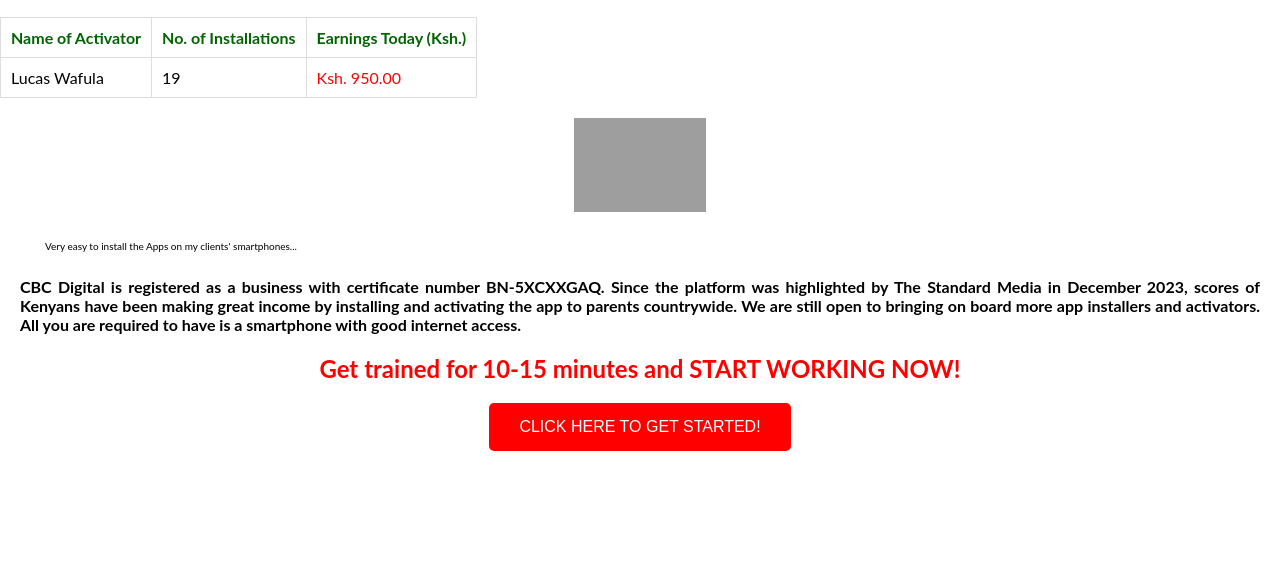
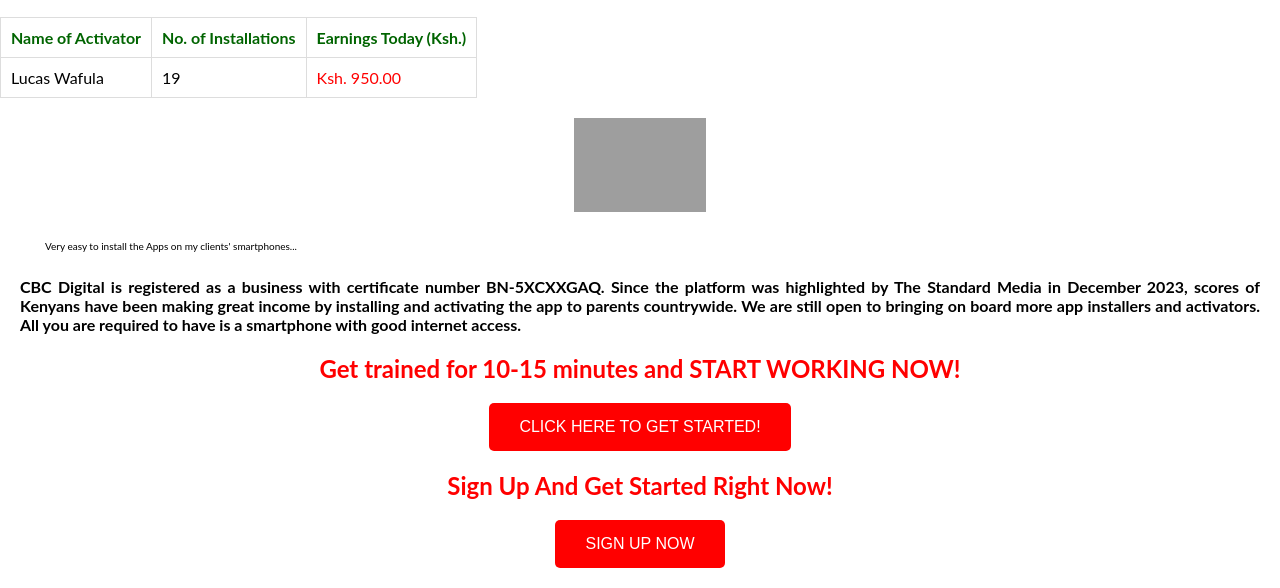
Before and after one commit to masomodigital/appsbiz, a plain HTML site: page index.html in a window 1280 px wide. Shown: the part 414-1002 px from the top of the page. Before the commit the page ends 885 px from the top, so only its background shows below. Drawn offline with Linux system fonts and the light colour scheme; grey boxes are pictures that could not be loaded.

Commit message:
Add files via upload
update index.html

```diff
--- a/index.html
+++ b/index.html
@@ -86,6 +86,21 @@
             border: none;
             border-radius: 5px;
         }
+
+        #signUpSection {
+            text-align: center;
+            margin: 20px;
+        }
+
+        #signUpButton {
+            background-color: red;
+            color: white;
+            padding: 15px 30px;
+            font-size: 16px;
+            cursor: pointer;
+            border: none;
+            border-radius: 5px;
+        }
     </style>
 </head>
 <body>
@@ -121,8 +136,7 @@
 
     <p style="text-align: justify;">
         <span lang="en-US" style="font-size: 12pt; font-weight: bold;">
-            CBC Digital is registered as a business with certificate number BN-5XCXXGAQ. Since the platform was highlighted by The Standard Media in December 2023, scores of Kenyans have been making great income by installing and activating the app to parents countrywide.
-            We are still open to bringing on board more app installers and activators. All you are required to have is a smartphone with good internet access.
+            CBC Digital is registered as a business with certificate number BN-5XCXXGAQ. Since the platform was highlighted by The Standard Media in December 2023, scores of Kenyans have been making great income by installing and activating the app to parents countrywide. We are still open to bringing on board more app installers and activators. All you are required to have is a smartphone with good internet access.
         </span>
     </p>
 
@@ -130,6 +144,12 @@
     <div id="getStartedSection">
         <h2>Get trained for 10-15 minutes and START WORKING NOW!</h2>
         <button id="getStartedButton" onclick="redirectToWhatsApp()" aria-label="Get Started">CLICK HERE TO GET STARTED!</button>
+    </div>
+
+    <!-- Sign Up Section -->
+    <div id="signUpSection">
+        <h2>Sign Up And Get Started Right Now!</h2>
+        <button id="signUpButton" onclick="redirectToSignUp()">SIGN UP NOW</button>
     </div>
 
     <script>
@@ -211,6 +231,11 @@
         function redirectToWhatsApp() {
             window.location.href = 'https://masomodigital.github.io/getstarted/';
         }
+
+        // Function to redirect to Sign Up link
+        function redirectToSignUp() {
+            window.location.href = 'https://paystack.com/pay/app-activator';
+        }
     </script>
 
     <!-- Alphabet Learning Section Script -->
```
